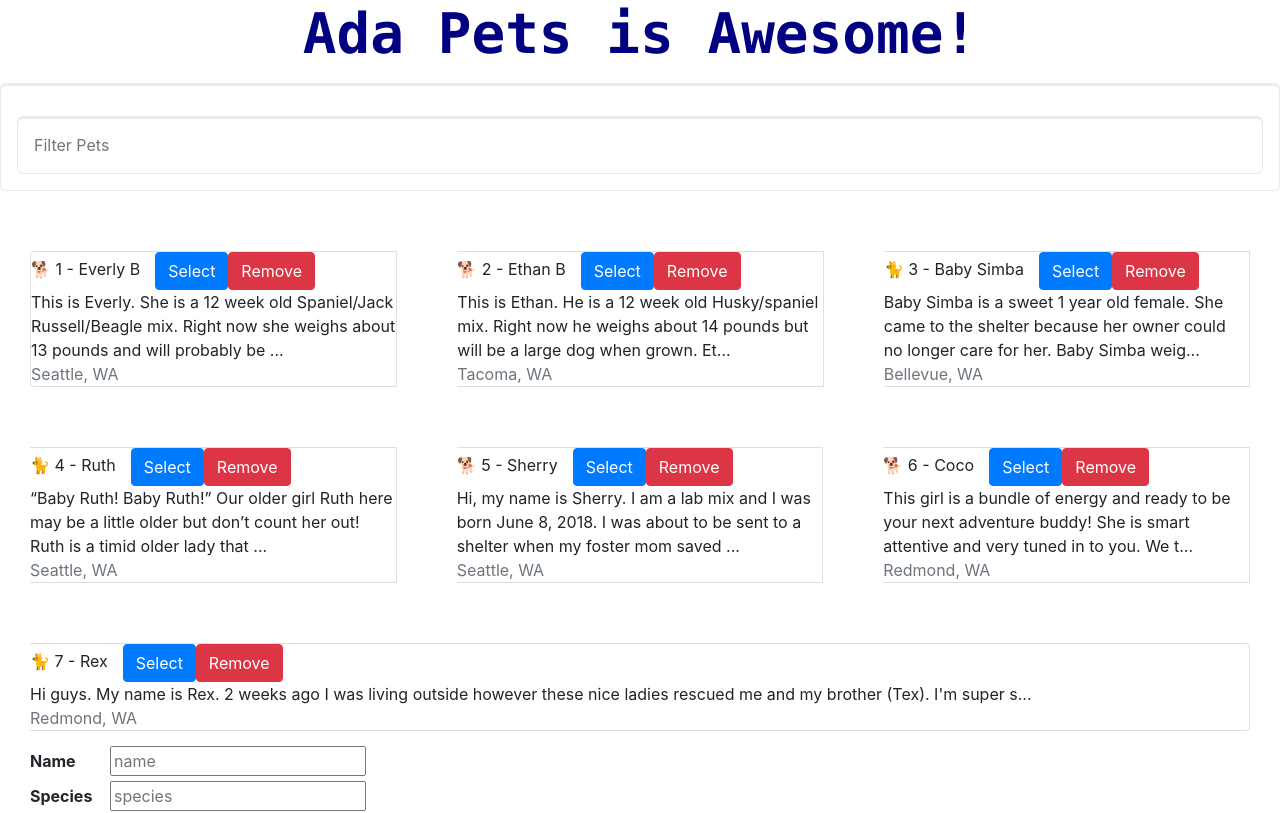
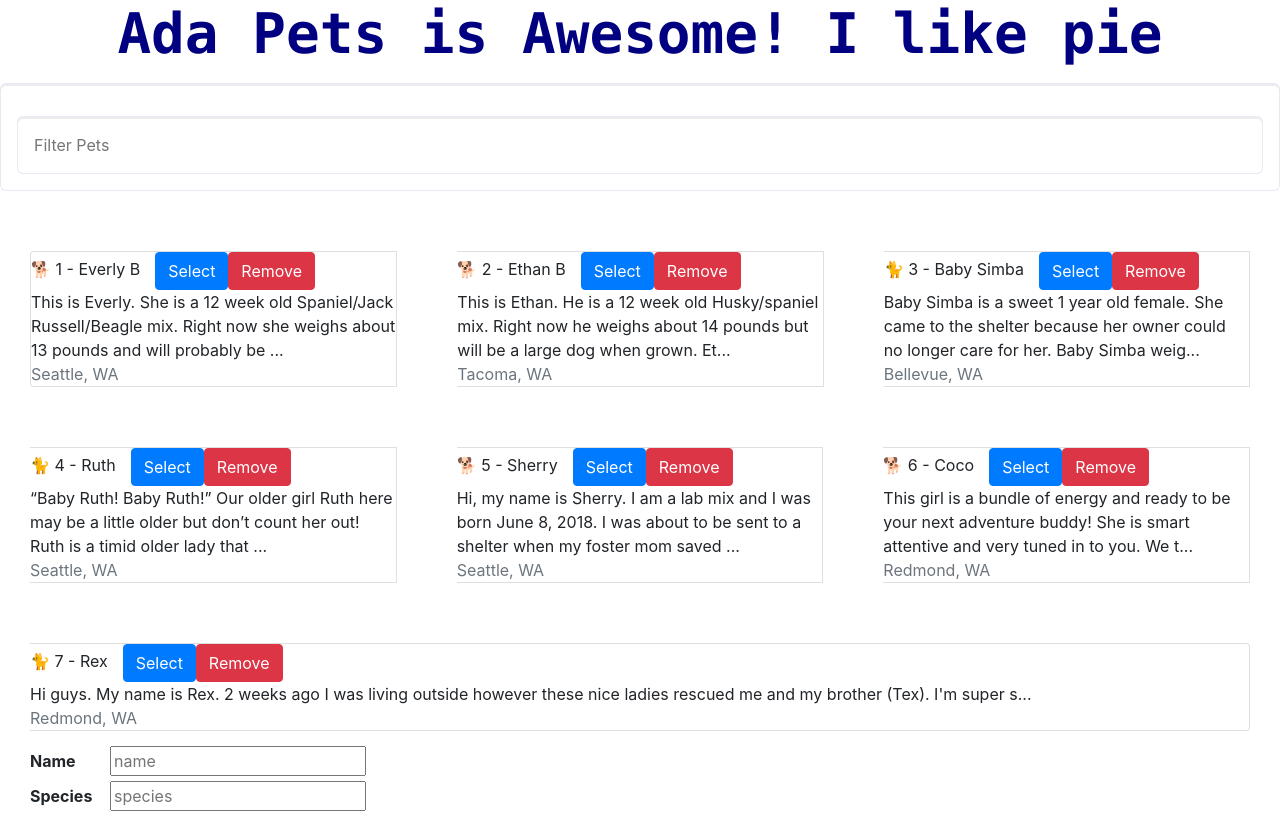
Before and after one commit to CheezItMan/ada-pets-react, a React (Create React App) app: page / in a window 1280 px wide. Shown: the top 813 px of the page. Built offline with nearby package versions, Linux system fonts and the light colour scheme.

Commit message:
another change

```diff
--- a/src/App.js
+++ b/src/App.js
@@ -73,7 +73,7 @@ class App extends Component {
     return (
       <main className="App">
         <header className="app-header">
-          <h1>Ada Pets is Awesome!</h1>
+          <h1>Ada Pets is Awesome!  I like pie</h1>
         </header>
         <section className="search-bar">
           <SearchBar onSearchChange={this.onSearchChange} />
```
